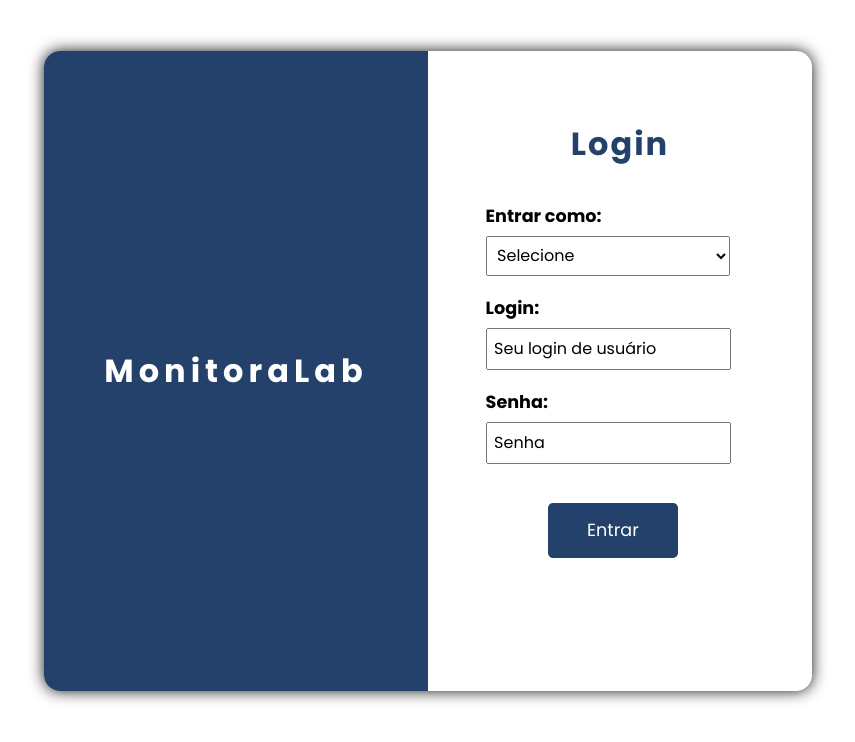
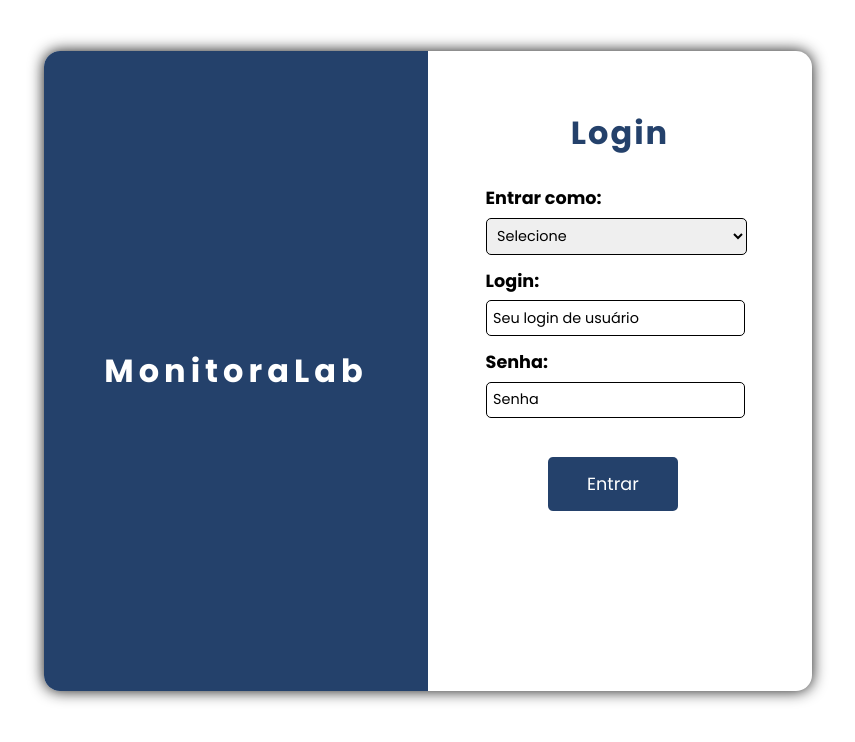
Before and after one commit to TCC2023insv/MonitoraLab, a PHP site: page /login.php in a window 1280 px wide. Shown: the top 742 px of the page, without its empty margins (212-1067 px from the left). Run offline with PHP 8.4, Linux system fonts and the light colour scheme.

Commit message:
login-voltar

```diff
--- a/css/cadastros.css
+++ b/css/cadastros.css
@@ -36,7 +36,7 @@ html{
 .titulo{
     font-family: 'Poppins', sans-serif;
     color: var(--azul-1);
-    margin: 0% 5%;
+    margin: 4% 0 3% 5%;
     font-size: 180%;
 }
 
--- a/css/diagnostico.css
+++ b/css/diagnostico.css
@@ -87,7 +87,7 @@ html{
     border: 2px solid var(--cinza-1);
     border-radius: 10px;
     padding: 3% 4%;
-    width: 55%;
+    width: 60%;
     height: 10%;
 }
 
--- a/css/login.css
+++ b/css/login.css
@@ -55,7 +55,7 @@ h1{
 
 h2{
     color: var(--azul-1);
-    margin-top: 18%;
+    margin-top: 15%;
     font-weight: 700;
     width: 100%;
     font-size: 200%;
@@ -71,25 +71,30 @@ h2{
 }
 
 label{
-    margin: 6% 0 1% 0;
+    margin: 4% 0 1% 0;
     font-size: 110%;
     letter-spacing: normal;
 }
 
 .select{
     padding: 2%;
-    width: 75%;
+    width: 80%;
     font-family: 'Poppins', sans-serif;
-    font-size: 100%;
+    font-size: 90%;
     margin-top: 1%;
+    border-radius: 5px;
+    border: 1px solid var(--preto-1)
 }
 
 .txt{
     padding: 2%;
-    width: 70%;
+    width: 75%;
     margin-top: 1%;
-    font-size: 100%;
+    font-size: 90%;
     font-family: 'Poppins', sans-serif;
+    border-radius: 5px;
+    border: 1px solid var(--preto-1)
+
 }
 
 ::placeholder{
--- a/usuarios/diretoria/diagnostico.php
+++ b/usuarios/diretoria/diagnostico.php
@@ -79,14 +79,13 @@
     ?>
             <div class="itens">
                 <label class="prob"><?php echo $problema['Nome']; ?></label>
+                <label class="quant"><?php echo $problema['Quantidade']; ?></label>
                 <label class="qual-prob"><?php echo $problema['Problema'];?></label>
-                <label class="quant"><?php echo $problema['Quantidade']; ?></label>
             </div>
     <?php
         }
     ?>
         </div>
-    </div>
 
     <!-- <div class="caixa-2">
         <div class="caixa-problemas">
--- a/usuarios/diretoria/professores-cadastrados.php
+++ b/usuarios/diretoria/professores-cadastrados.php
@@ -39,11 +39,6 @@
             <li><a class="Btn-Sair" onclick="Sair()" style="cursor: pointer;">Sair</a> </li>
         </ul>
     </nav>
-
-    <div class="voltar">
-        <a href="javascript: history.go(-1)" id="voltar-icone" class="ph ph-arrow-left"></a>
-        <a href="javascript: history.go(-1)" class="texto-voltar">voltar</a>
-    </div>
 
     <h1 class="titulo">CADASTROS</h1>
     <a href="cadastrar-professor.php" class="Cadastrar">
--- a/usuarios/professor/diagnostico.php
+++ b/usuarios/professor/diagnostico.php
@@ -76,14 +76,13 @@
     ?>
             <div class="itens">
                 <label class="prob"><?php echo $problema['Nome']; ?></label>
+                <label class="quant"><?php echo $problema['Quantidade']; ?></label>
                 <label class="qual-prob"><?php echo $problema['Problema'];?></label>
-                <label class="quant"><?php echo $problema['Quantidade']; ?></label>
             </div>
     <?php
         }
     ?>
         </div>
-    </div>
 
     <!-- <div class="caixa-2">
         <div class="caixa-problemas">
--- a/usuarios/professor/monitores-cadastrados.php
+++ b/usuarios/professor/monitores-cadastrados.php
@@ -38,11 +38,6 @@
             <li><a class="Btn-Sair" onclick="Sair()" style="cursor: pointer;">Sair</a> </li>
         </ul>
     </nav>
-
-    <div class="voltar">
-        <a href="javascript: history.go(-1)" id="voltar-icone" class="ph ph-arrow-left"></a>
-        <a href="javascript: history.go(-1)" class="texto-voltar">voltar</a>
-    </div>
 
     <h1 class="titulo">CADASTROS</h1>
     <a href="cadastrar-monitor.php" class="Cadastrar" id="Cadastrar">
--- a/usuarios/professor/ocorrencias.php
+++ b/usuarios/professor/ocorrencias.php
@@ -42,11 +42,6 @@
                 <li><a class="Btn-Sair" onclick="Sair()" style="cursor: pointer;">Sair</a> </li>
             </ul>
         </nav>
-
-        <div class="voltar">
-            <a href="javascript: history.go(-1)" id="voltar-icone" class="ph ph-arrow-left"></a>
-            <a href="javascript: history.go(-1)" class="texto-voltar">voltar</a>
-        </div>
 
         <h2>Ocorrência registradas</h2>
         <a class="botao-registrar" href="registrar-ocorrencia.php">Registrar Ocorrencia<i class="fa-regular fa-pen-to-square"></i></a>
```
